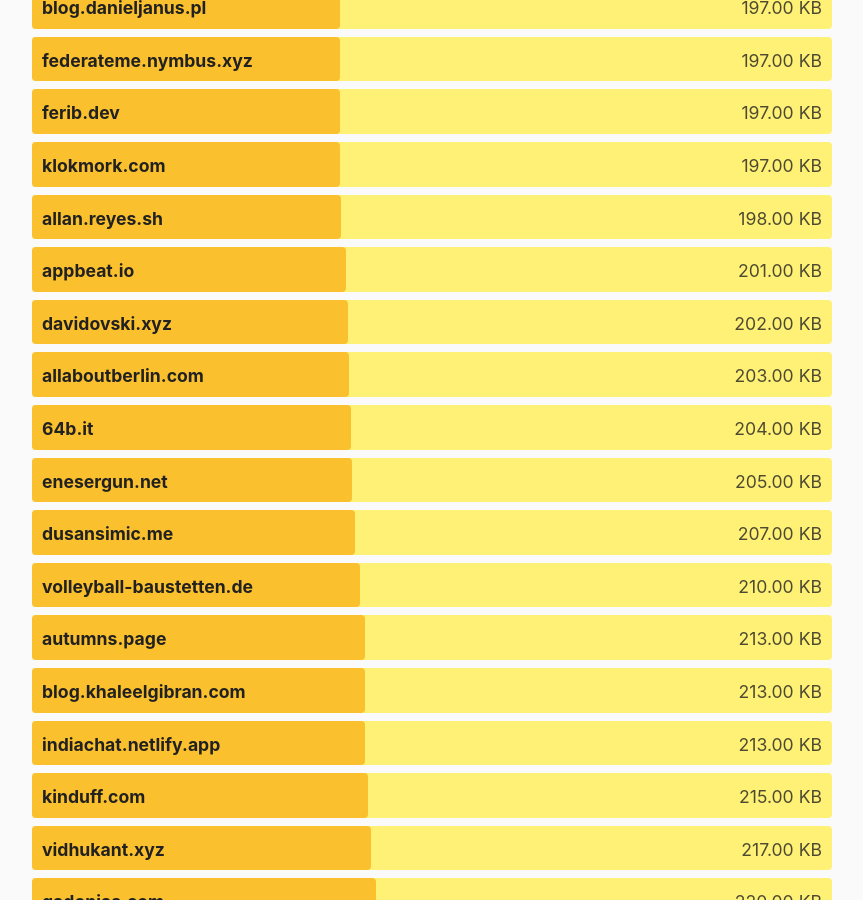
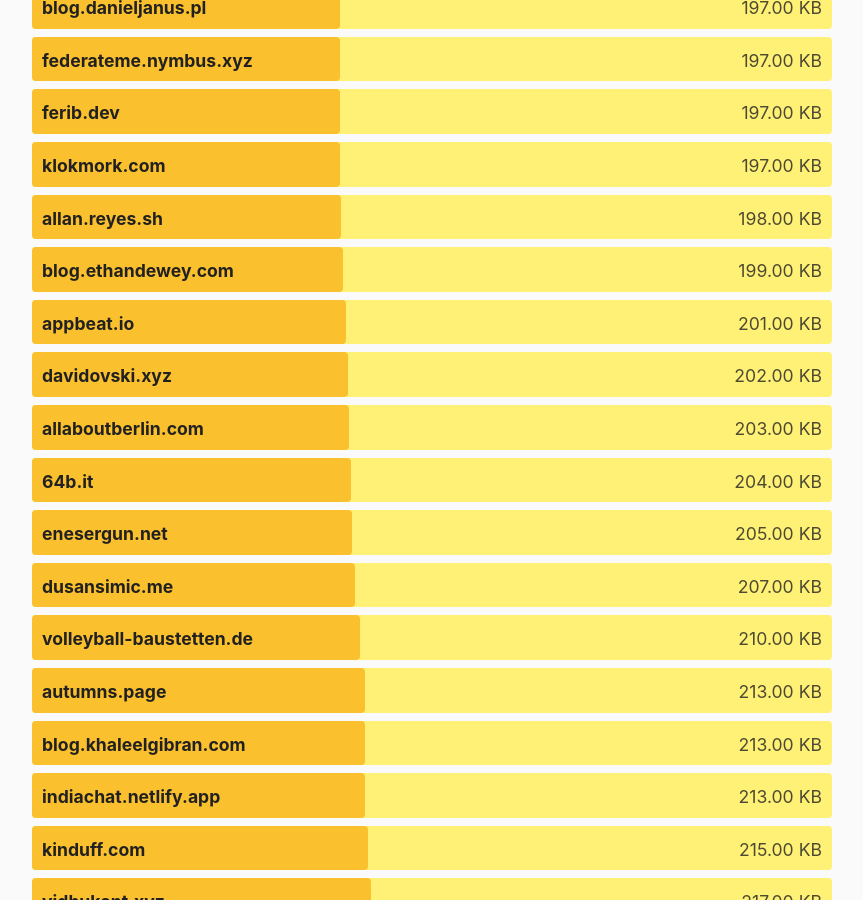
Before and after one commit to kevquirk/512kb.club, a Jekyll site: the page built from index.md, in a window 1280 px wide and 900 px high, scrolled down 21841 px. Shown: the whole window, without its empty margins (208-1071 px from the left). Built offline with Jekyll 4.4.1, drawn with Linux system fonts in a browser that asks for light colours.

Commit message:
adding blog.ethandewey.com

```diff
--- a/_data/sites.yml
+++ b/_data/sites.yml
@@ -358,6 +358,11 @@
   size: 12.6
   last_checked: 2022-05-15
 
+- domain: blog.ethandewey.com
+  url: https://blog.ethandewey.com
+  size: 199
+  last_checked: 2022-10-21
+
 - domain: blog.khaleelgibran.com
   url: https://blog.khaleelgibran.com/
   size: 213
```
